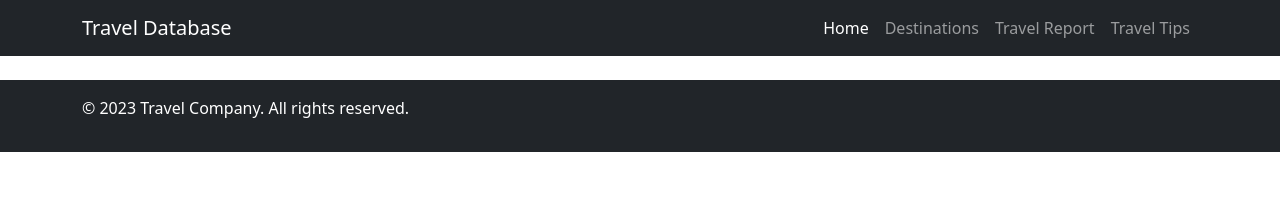
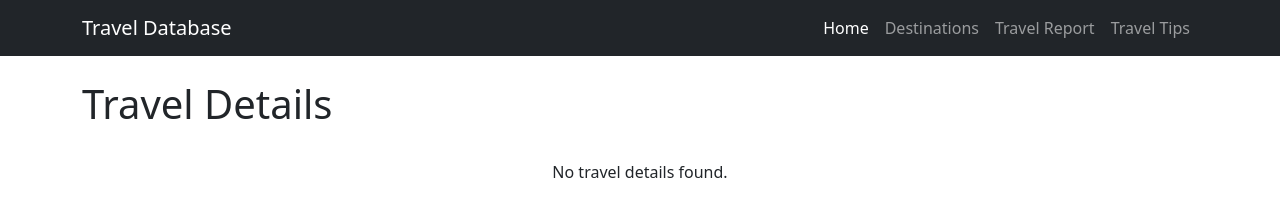
Before and after one commit to ashwinipendkar953/Travel-Database, a plain HTML site: page destination-detail.html in a window 1280 px wide. Drawn offline with nearby package versions, Linux system fonts and the light colour scheme.

Commit message:
created destination-detail page

```diff
--- a/destination-detail.html
+++ b/destination-detail.html
@@ -53,12 +53,87 @@
       </nav>
     </header>
 
-    <main class="container my-4"></main>
+    <main class="container my-4">
+      <h1>Travel Details</h1>
+      <div class="row py-4">
+        <div
+          class="col d-flex justify-content-center"
+          id="travel-details"
+        ></div>
+      </div>
+    </main>
 
-    <footer class="bg-dark text-white py-3">
-      <div class="container">
-        <p>&copy; 2023 Travel Company. All rights reserved.</p>
-      </div>
-    </footer>
+    <script>
+      let travelData = [
+        {
+          id: "1",
+          name: "Paris",
+          duration: "7 days",
+          highlights: "Eiffel Tower, Louvre Museum",
+          details: "A wonderful trip to the romantic city of Paris.",
+        },
+        {
+          id: "2",
+          name: "Tokyo",
+          duration: "14 days",
+          highlights: "Tokyo Tower, Meiji Shrine",
+          details: "A breathtaking experience in the bustling city of Tokyo.",
+        },
+        {
+          id: "3",
+          name: "Rome",
+          duration: "5 days",
+          highlights: "Colosseum, Vatican City",
+          details: "A charming tourist destination in Rome.",
+        },
+        {
+          id: "4",
+          name: "New York",
+          duration: "10 days",
+          highlights: "Statue of Liberty, Central Park",
+          details: "A city that never sleeps with its iconic landmarks.",
+        },
+        {
+          id: "5",
+          name: "Cape Town",
+          duration: "8 days",
+          highlights: "Table Mountain, Robben Island",
+          details: "A serene and relaxing destination in Cape Town.",
+        },
+        {
+          id: "6",
+          name: "Sydney",
+          duration: "9 days",
+          highlights: "Opera House, Bondi Beach",
+          details: "A vibrant city with a rich cultural heritage.",
+        },
+      ];
+
+      const getTravelId = (id) => {
+        const url = new URL(window.location.href);
+        return url.searchParams.get(id);
+      };
+
+      const travelId = getTravelId("id");
+
+      const travelDetailsData = travelData.find((data) => data.id == travelId);
+
+      const travelDetails = document.querySelector("#travel-details");
+
+      if (travelDetailsData) {
+        travelDetails.innerHTML = `
+        <div class="card w-50 justify-content-center">
+          <div class="card-body">
+            <h4>${travelDetailsData.name}</h4>
+            <p><strong>Duration:</strong> ${travelDetailsData.duration}</p>
+            <p><strong>Highlights:</strong> ${travelDetailsData.highlights}</p>
+            <p><strong>Details:</strong> ${travelDetailsData.details}</p>
+          </div>
+        </div>
+        `;
+      } else {
+        travelDetails.innerHTML = "No travel details found.";
+      }
+    </script>
   </body>
 </html>
```
